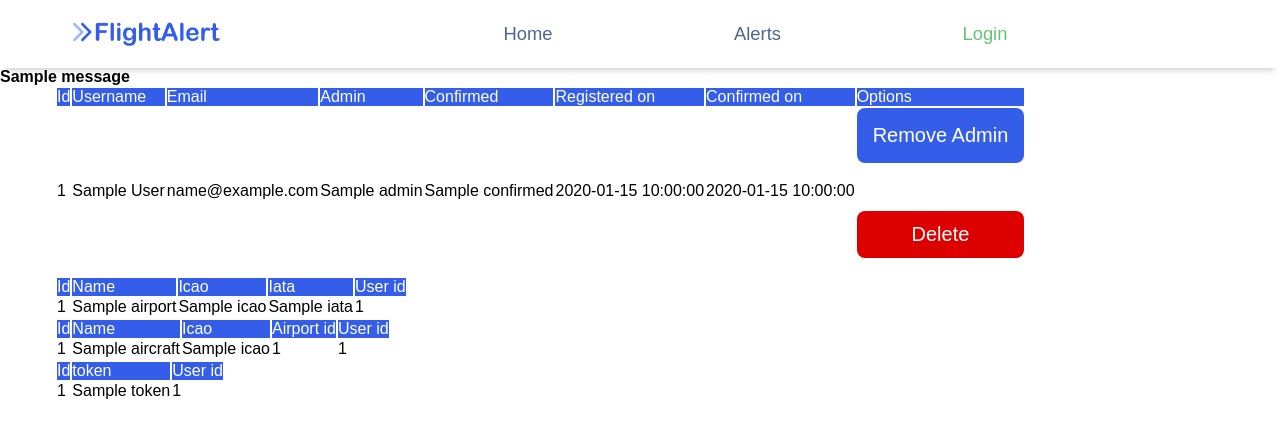
After one commit to Foffa0/AirLabs-Api, a Python web app: template app/templates/admin/admin_details.html in a window 1280 px wide. The commit adds this page. Shown: the top 438 px of the page. Run offline with Jinja, Linux system fonts and the light colour scheme; the template is opened without the code that fills it: most values are stand-ins (such as "Sample title", 1, 10 or a date in 2020); one stand-in notice (Sample message) is shown.

Commit message:
add admin pages

```diff
--- /dev/null
+++ b/app/templates/admin/admin_details.html
@@ -0,0 +1,166 @@
+{% extends "admin/templates/admin_template.html" %}
+{% block users %}
+<div class="admin-list">
+    {% if users %}
+        <table class="admin-table">
+            <tr style="background-color:hsl(226, 81%, 56%);;color:white;">
+                <td>Id</td>
+                <td>Username</td>
+                <td>Email</td>
+                <td>Admin</td>
+                <td>Confirmed</td>
+                <td>Registered on</td>
+                <td>Confirmed on</td>
+                <td>Options</td>
+            </tr>
+        {% for user in users %}
+            <tr>
+                <td>{{ user.id }}</td>
+                <td>{{ user.firstName }} {{ user.lastName }}</td>
+                <td>{{ user.email }}</td>
+                <td>{{ user.admin }}</td>
+                <td>{{ user.confirmed }}</td>
+                <td>{{ user.registered_on }}</td>
+                <td>{{ user.confirmed_on }}</td>
+                <td>
+                    {% if user.admin %}
+                    <button class="new-btn" onclick="window.location.href='/admin/toggle/{{user.id}}'">Remove Admin</button>
+                    {% else %}
+                    <button class="new-btn" onclick="window.location.href='/admin/toggle/{{user.id}}'">Make Admin</button>
+                    {% endif %}
+
+                    <button class="new-btn delete-btn" onclick="window.location.href='/account/delete/{{user.id}}'">Delete</button>
+                </td>
+            </tr>
+        {% endfor %}
+        {% if not users[0] %}
+            <tr style="width: 100%;">
+                <td>Currently no users</td>
+                <td></td>
+                <td></td>
+                <td></td>
+                <td></td>
+            </tr>
+        {% endif %}
+        </table>
+    {% endif %}
+    {% if airports %}
+        <table class="admin-table">
+            <tr style="background-color:hsl(226, 81%, 56%);;color:white;">
+                <td>Id</td>
+                <td>Name</td>
+                <td>Icao</td>
+                <td>Iata</td>
+                <td>User id</td>
+            </tr>
+        {% for airport in airports %}
+            <tr>
+                <td>{{ airport.id }}</td>
+                <td>{{ airport.name }}</td>
+                <td>{{ airport.icao }}</td>
+                <td>{{ airport.iata }}</td>
+                <td>{{ airport.user_id }}</td>
+            </tr>
+        {% endfor %}
+        {% if not airports[0] %}
+            <tr style="width: 100%;">
+                <td>Currently no sirports</td>
+                <td></td>
+                <td></td>
+                <td></td>
+                <td></td>
+            </tr>
+        {% endif %}
+        </table>
+    {% endif %}
+    {% if aircrafts %}
+        <table class="admin-table">
+            <tr style="background-color:hsl(226, 81%, 56%);;color:white;">
+                <td>Id</td>
+                <td>Name</td>
+                <td>Icao</td>
+                <td>Airport id</td>
+                <td>User id</td>
+            </tr>
+        {% for aircraft in aircrafts %}
+            <tr>
+                <td>{{ aircraft.id }}</td>
+                <td>{{ aircraft.name }}</td>
+                <td>{{ aircraft.icao }}</td>
+                <td>{{ aircraft.airport_id }}</td>
+                <td>{{ aircraft.user_id }}</td>
+            </tr>
+        {% endfor %}
+        {% if not aircrafts[0] %}
+            <tr style="width: 100%;">
+                <td>Currently no aircrafts</td>
+                <td></td>
+                <td></td>
+                <td></td>
+                <td></td>
+            </tr>
+        {% endif %}
+        </table>
+    {% endif %}
+    {% if devices %}
+        <table class="admin-table">
+            <tr style="background-color:hsl(226, 81%, 56%);;color:white;">
+                <td>Id</td>
+                <td>token</td>
+                <td>User id</td>
+            </tr>
+        {% for device in devices %}
+            <tr>
+                <td>{{ device.id }}</td>
+                <td>{{ device.token }}</td>
+                <td>{{ device.user_id }}</td>
+            </tr>
+        {% endfor %}
+        {% if not devices[0] %}
+            <tr style="width: 100%;">
+                <td>Currently no devices</td>
+                <td></td>
+                <td></td>
+                <td></td>
+                <td></td>
+            </tr>
+        {% endif %}
+        </table>
+    {% endif %}
+    {% if alerts %}
+        <table class="admin-table">
+            <tr style="background-color:hsl(226, 81%, 56%);;color:white;">
+                <td>Id</td>
+                <td>Flightnumber</td>
+                <td>Aircraft icao</td>
+                <td>Aircraft</td>
+                <td>Time</td>
+                <td>Arrival</td>
+                <td>Airport icao</td>
+                <td>User id</td>
+            </tr>
+        {% for alert in alerts %}
+            <tr>
+                <td>{{ alert.id }}</td>
+                <td>{{ alert.flightnumber }}</td>
+                <td>{{ alert.aircraft_icao }}</td>
+                <td>{{ alert.aircraft }}</td>
+                <td class="timestamp">{{ alert.time }}</td>
+                <td>{{ alert.arrival }}</td>
+                <td>{{ alert.airport_icao }}</td>
+                <td>{{ alert.user_id }}</td>
+            </tr>
+        {% endfor %}
+        {% if not alerts[0] %}
+            <tr style="width: 100%;">
+                <td>Currently no alerts</td>
+                <td></td>
+                <td></td>
+                <td></td>
+                <td></td>
+            </tr>
+        {% endif %}
+        </table>
+    {% endif %}
+  </div>
+{% endblock users %}
--- /dev/null
+++ b/app/templates/admin/templates/admin_template.html
@@ -0,0 +1,92 @@
+<!doctype html>
+<html lang="en">
+  <head>
+    <meta charset="utf-8">
+    <meta name="viewport" content="width=device-width, initial-scale=1">
+    <!-- Custom CSS -->
+    <link rel="stylesheet" href="{{url_for('static', filename='/style.css') }}">
+    <link rel="stylesheet" href="{{url_for('static', filename='/admin-style.css') }}">
+    <link rel="stylesheet" href="https://cdnjs.cloudflare.com/ajax/libs/font-awesome/6.4.0/css/all.min.css">
+    {% if title %}
+        <title>{{ title }}</title>
+    {% else %}
+        <title>User Administration</title>
+    {% endif %}
+  </head>
+
+<body class="mb-4">
+  <header>
+    <nav>
+      <div class="container">
+          <a class="navbar-brand" href="">
+              <img src="{{url_for('static', filename='img/logo.png') }}" alt="logo">
+          </a>
+          <div id="topnav" class="nav-links">
+              <a href="{{ url_for('main.index') }}">Home</a>
+              <a href="{{ url_for('main.alerts') }}">Alerts</a>
+              {% if current_user.admin %}
+              <a href="{{ url_for('users.admin') }}">Admin</a>
+              {% endif %}
+              {% if current_user.confirmed and current_user.is_authenticated %}
+              <a href="{{ url_for('users.account') }}">Profile</a>
+              <a class="logout-link" href="{{ url_for('users.logout') }}">Logout</a>
+              {% elif current_user.is_authenticated %}
+              <a href="{{ url_for('users.unconfirmed') }}">Confirm</a>
+              <a class="logout-link" href="{{ url_for('users.logout') }}">Logout</a>
+              {% else %}
+              <a class="login-link" href="{{ url_for('users.login') }}">Login</a>
+              {% endif %}
+              <a href="javascript:void(0);" class="icon" onclick="openNav()">
+                  <i class="fa fa-bars"></i>
+              </a>
+          </div>
+          <div id="sidenav" class="sidenav">
+              <a href="javascript:void(0)" class="closebtn" onclick="closeNav()">&times;</a>
+              <a href="{{ url_for('main.index') }}">Home</a>
+              <a href="{{ url_for('main.alerts') }}">Alerts</a>
+              {% if current_user.admin %}
+              <a href="{{ url_for('users.admin') }}">Admin</a>
+              {% endif %}
+              {% if current_user.confirmed and current_user.is_authenticated %}
+              <a href="{{ url_for('users.account') }}">Profile</a>
+              <a class="logout-link" href="{{ url_for('users.logout') }}">Logout</a>
+              {% elif current_user.is_authenticated %}
+              <a href="{{ url_for('users.unconfirmed') }}">Confirm</a>
+              <a class="logout-link" href="{{ url_for('users.logout') }}">Logout</a>
+              {% else %}
+              <a class="login-link" href="{{ url_for('users.login') }}">Login</a>
+              {% endif %}
+          </div>
+      </div>
+  </nav>
+  </header>
+  <main class="container-fluid">
+    <div class="row">
+      <div class="col">
+          {% with messages = get_flashed_messages(with_categories=true) %}
+            {% if messages %}
+              {% for category, message in messages %}
+              <div class="alert alert-{{ category }} fade show w-75 mx-auto ps-5 mt-2" role="alert">
+                <strong>
+                  {{ message }}
+                </strong>
+              </div>
+              {% endfor %}
+            {% endif %}
+          {% endwith %}
+      </div>
+    </div>
+    <div class="container px-3 table-section ">
+      <div class="row">
+        <div class="col body-text text-center my-4">{% block title %}{% endblock title %}</div>
+      </div>
+      <div class="row">
+        <div class="col">
+          {% block users %} {% endblock %}
+        </div>
+      </div>
+    </div>
+  </main>
+  <script src="{{ url_for('static',filename='admin-script.js') }}" defer></script>
+  </body>
+</html>
```
Also changed, not shown: app/templates/admin/admin.html (added, +40 -0 lines), app/templates/admin/user_administration.html (added, +24 -0 lines), app/templates/public/templates/public_template.html (+9 -2 lines), app/users/routes.py (+129 -4 lines).
